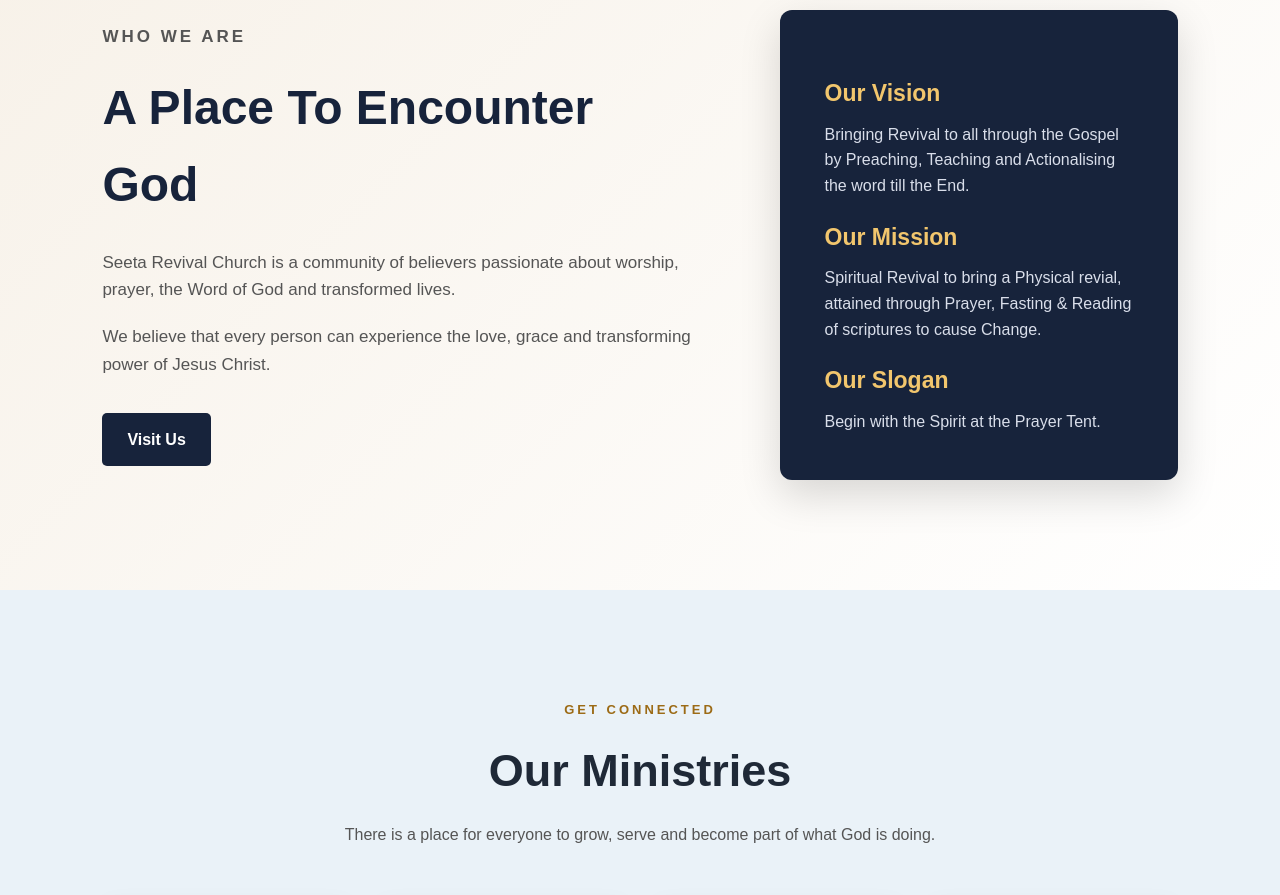
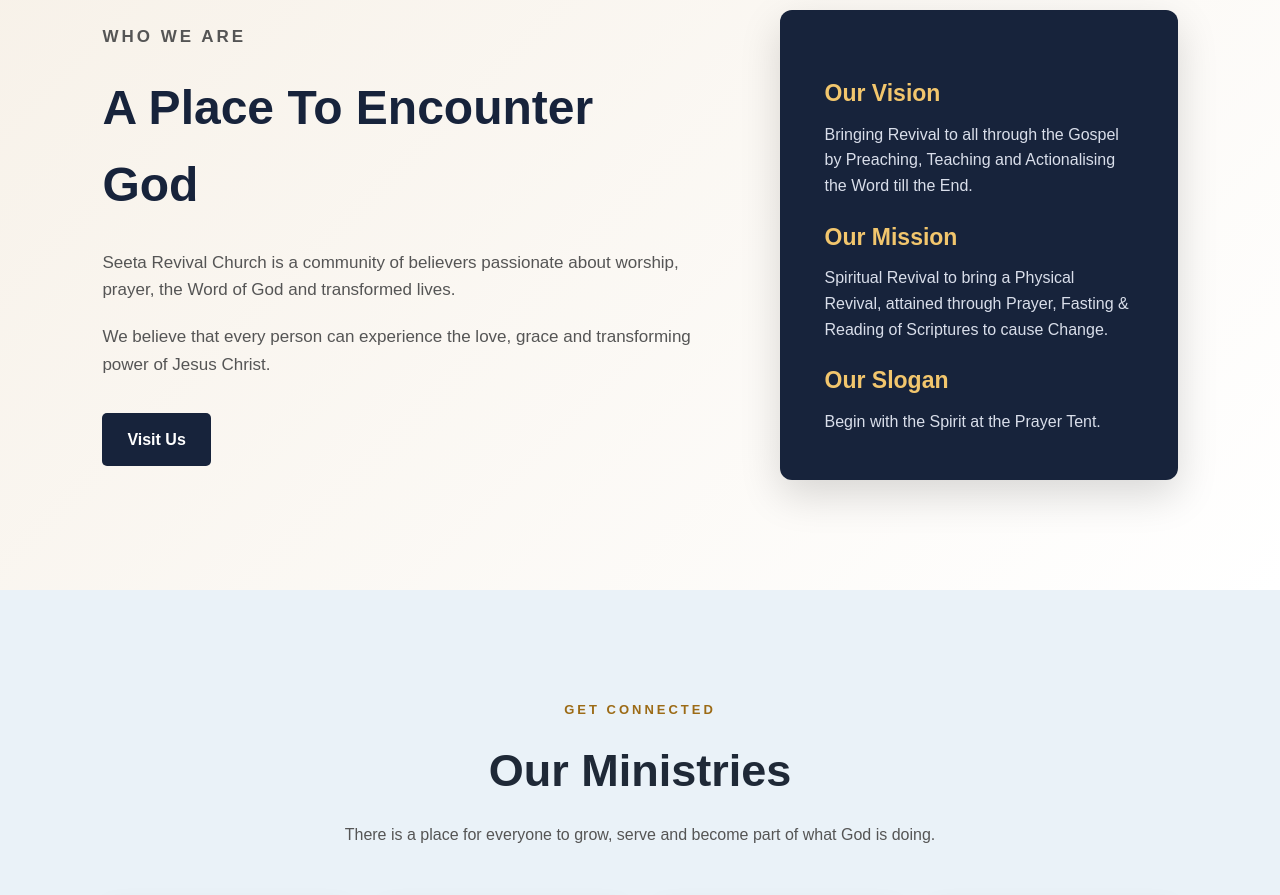
Before and after one commit to Joshuaprosper180/Church, a plain HTML site: page index.html in a window 1280 px wide. Shown: the part 900-1795 px from the top of the page. Drawn offline with Linux system fonts and the light colour scheme.

Commit message:
Refactor about section for clarity and formatting

```diff
--- a/index.html
+++ b/index.html
@@ -142,15 +142,14 @@
 
     <p>
         Bringing Revival to all through the Gospel by Preaching,
-                    Teaching and Actionalising the word till the End.
+        Teaching and Actionalising the Word till the End.
     </p>
-
 
     <h3>Our Mission</h3>
 
     <p>
-                    Spiritual Revival to bring a Physical revial,
-                    attained through Prayer, Fasting & Reading of scriptures
+        Spiritual Revival to bring a Physical Revival,
+        attained through Prayer, Fasting & Reading of Scriptures
         to cause Change.
     </p>
 
@@ -161,7 +160,6 @@
     </p>
 
 </div>
-
         </div>
 
     </section>
```
Lines whose indentation alone changed are shown as unchanged.
